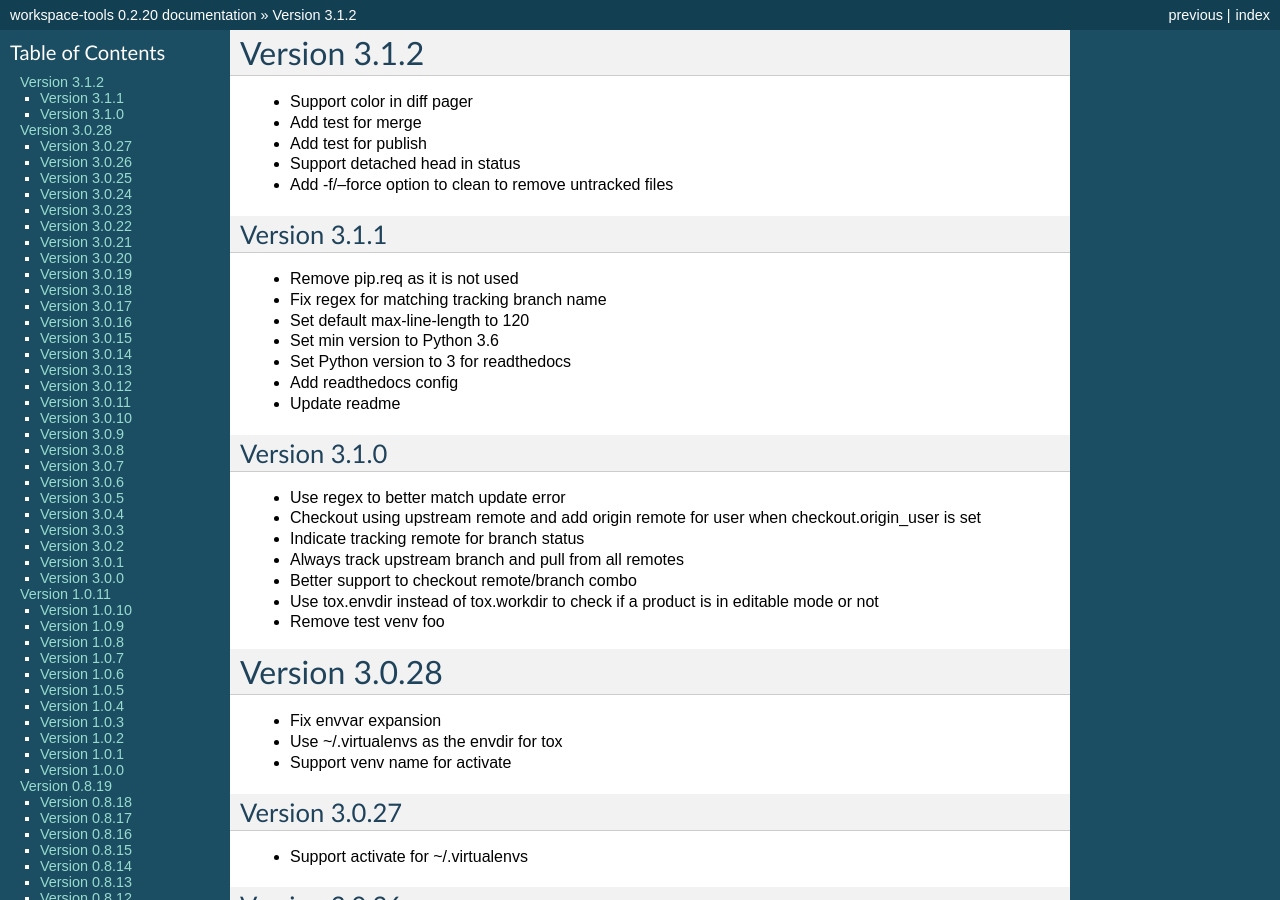
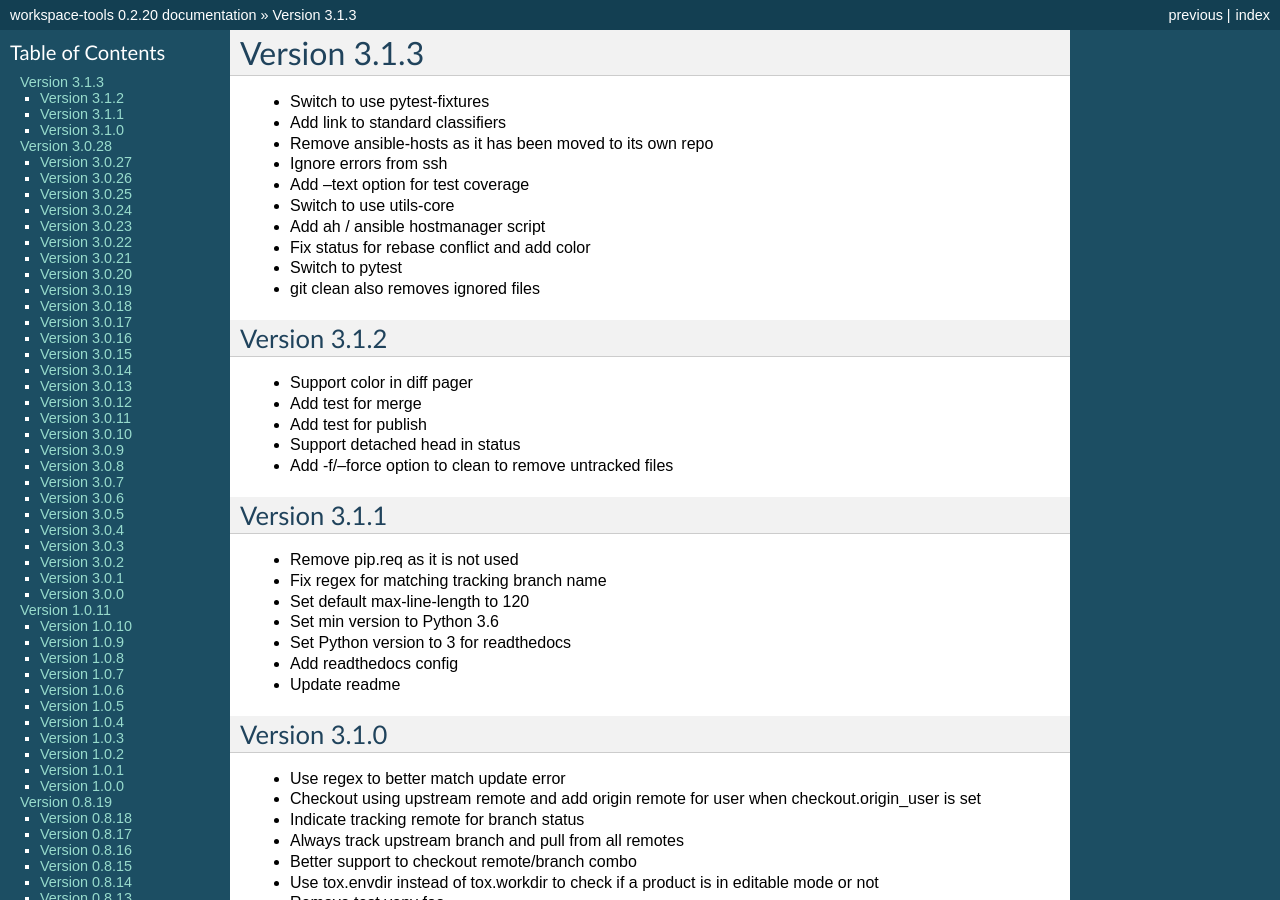
Before and after one commit to maxzheng/workspace-tools, a Sphinx documentation site: the page built from docs/CHANGELOG.rst, in a window 1280 px wide and 900 px high. Built offline with Sphinx 7.4.7, drawn with Linux system fonts in a browser that asks for light colours; some of the changed text lies outside the part shown.

Commit message:
Publish version 3.1.3

```diff
--- a/docs/CHANGELOG.rst
+++ b/docs/CHANGELOG.rst
@@ -1,5 +1,19 @@
+Version 3.1.3
+================================================================================
+
+* Switch to use pytest-fixtures
+* Add link to standard classifiers
+* Remove ansible-hosts as it has been moved to its own repo
+* Ignore errors from ssh
+* Add --text option for test coverage
+* Switch to use utils-core
+* Add ah / ansible hostmanager script
+* Fix status for rebase conflict and add color
+* Switch to pytest
+* git clean also removes ignored files
+
 Version 3.1.2
-================================================================================
+--------------------------------------------------------------------------------
 
 * Support color in diff pager
 * Add test for merge
--- a/setup.py
+++ b/setup.py
@@ -10,7 +10,7 @@ def find_files(path):
 
 setuptools.setup(
     name='workspace-tools',
-    version='3.1.2',
+    version='3.1.3',
 
     author='Max Zheng',
     author_email='maxzheng.os@gmail.com',
```
